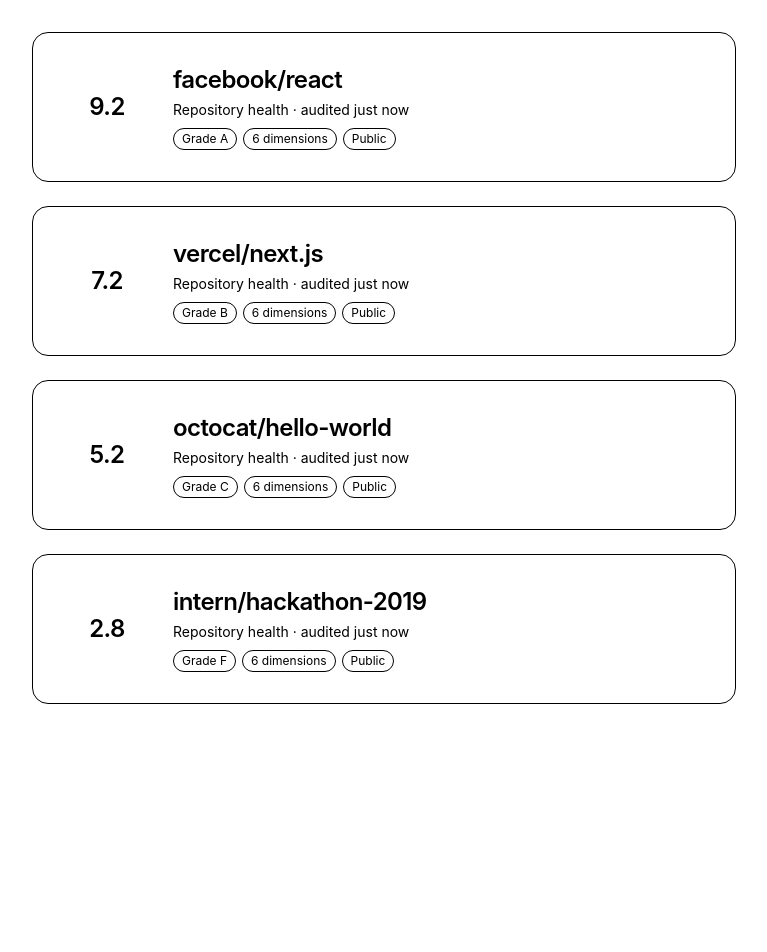
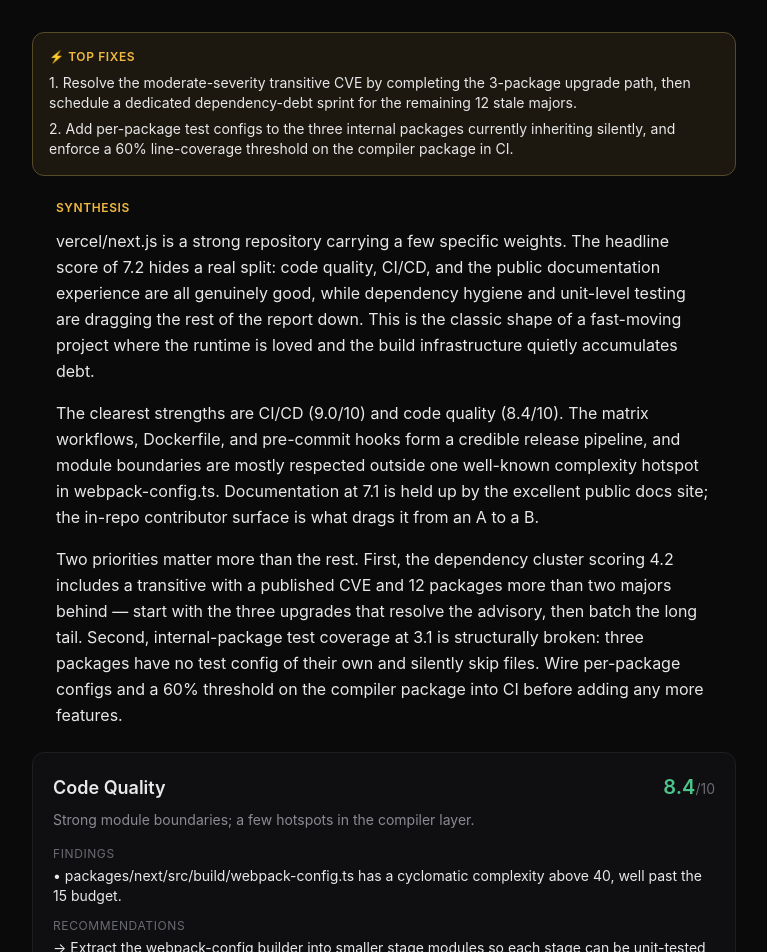
Before and after one commit to arduvey29/RepoRadar, a React (Vite) app in the folder frontend/: page / in a window 1280 px wide. Shown: the top 952 px of the page, without its empty margins (256-1023 px from the left). Before the commit the page ends 800 px from the top, so only its background shows below. Built offline with nearby package versions, Linux system fonts and the light colour scheme.

Commit message:
feat(frontend): TopFixes, SynthesisPanel, DimensionDetail

```diff
--- a/frontend/src/App.tsx
+++ b/frontend/src/App.tsx
@@ -1,17 +1,17 @@
 import { mockReports } from "./lib/mock-reports"
-import { Hero } from "./components/Hero"
+import { TopFixes } from "./components/TopFixes"
+import { SynthesisPanel } from "./components/SynthesisPanel"
+import { DimensionDetail } from "./components/DimensionDetail"
 
 export default function App() {
+  const r = mockReports["mock-b"]
   return (
-    <div className="max-w-3xl mx-auto p-8 space-y-6">
-      {["mock-a", "mock-b", "mock-c", "mock-f"].map((k) => {
-        const r = mockReports[k]
-        return (
-          <div key={k} data-grade={r.overall_grade}>
-            <Hero report={r} />
-          </div>
-        )
-      })}
+    <div data-grade={r.overall_grade} className="max-w-3xl mx-auto p-8 space-y-6">
+      <TopFixes fixes={r.top_fixes} />
+      <SynthesisPanel text={r.synthesis} />
+      {r.dimensions.map((d) => (
+        <DimensionDetail key={d.key} dim={d} />
+      ))}
     </div>
   )
 }
--- /dev/null
+++ b/frontend/src/components/DimensionDetail.tsx
@@ -0,0 +1,53 @@
+import type { DimensionResult } from "../lib/types"
+import { tileStateForScore } from "../lib/grade"
+
+const COLOR: Record<string, string> = {
+  good: "var(--tile-good)",
+  mid: "var(--tile-mid)",
+  bad: "var(--tile-bad)",
+}
+
+export function DimensionDetail({ dim }: { dim: DimensionResult }) {
+  const color = COLOR[tileStateForScore(dim.score)]
+  return (
+    <section
+      id={`dim-${dim.key}`}
+      className="rounded-md border border-border bg-bg-elev-1 p-5 scroll-mt-20"
+    >
+      <div className="flex justify-between items-baseline mb-2">
+        <h3 className="text-lg font-semibold">{dim.name}</h3>
+        <span className="text-xl font-semibold" style={{ color }}>
+          {dim.score.toFixed(1)}
+          <small className="text-text-dim font-normal text-sm">/10</small>
+        </span>
+      </div>
+      <p className="text-text-muted text-sm mb-4">{dim.summary}</p>
+
+      {dim.findings.length > 0 && (
+        <div className="mb-3">
+          <div className="text-xs uppercase tracking-wider text-text-dim mb-1">
+            Findings
+          </div>
+          <ul className="text-sm text-text space-y-1">
+            {dim.findings.map((f, i) => (
+              <li key={i}>• {f.detail}</li>
+            ))}
+          </ul>
+        </div>
+      )}
+
+      {dim.recommendations.length > 0 && (
+        <div>
+          <div className="text-xs uppercase tracking-wider text-text-dim mb-1">
+            Recommendations
+          </div>
+          <ul className="text-sm text-text space-y-1">
+            {dim.recommendations.map((r, i) => (
+              <li key={i}>→ {r}</li>
+            ))}
+          </ul>
+        </div>
+      )}
+    </section>
+  )
+}
--- /dev/null
+++ b/frontend/src/components/SynthesisPanel.tsx
@@ -0,0 +1,18 @@
+export function SynthesisPanel({ text }: { text: string }) {
+  const paragraphs = text.split(/\n\n+/).filter(Boolean)
+  return (
+    <section className="max-w-[65ch] mx-auto">
+      <div
+        className="text-xs uppercase tracking-wider font-semibold mb-3"
+        style={{ color: "var(--accent)" }}
+      >
+        Synthesis
+      </div>
+      <div className="space-y-4 leading-relaxed text-text">
+        {paragraphs.map((p, i) => (
+          <p key={i}>{p}</p>
+        ))}
+      </div>
+    </section>
+  )
+}
--- /dev/null
+++ b/frontend/src/components/TopFixes.tsx
@@ -0,0 +1,26 @@
+export function TopFixes({ fixes }: { fixes: string[] }) {
+  if (!fixes.length) return null
+  return (
+    <section
+      className="rounded-md p-4 border"
+      style={{
+        background: "var(--accent-tint)",
+        borderColor: "color-mix(in srgb, var(--accent) 28%, var(--border))",
+      }}
+    >
+      <div
+        className="text-xs uppercase tracking-wider font-semibold mb-2"
+        style={{ color: "var(--accent)" }}
+      >
+        ⚡ Top fixes
+      </div>
+      <ul className="space-y-1.5 text-sm text-text">
+        {fixes.map((f, i) => (
+          <li key={i}>
+            {i + 1}. {f}
+          </li>
+        ))}
+      </ul>
+    </section>
+  )
+}
--- a/frontend/src/index.css
+++ b/frontend/src/index.css
@@ -1,4 +1,4 @@
+@import "./styles/tokens.css";
 @tailwind base;
 @tailwind components;
 @tailwind utilities;
-@import "./styles/tokens.css";
```
